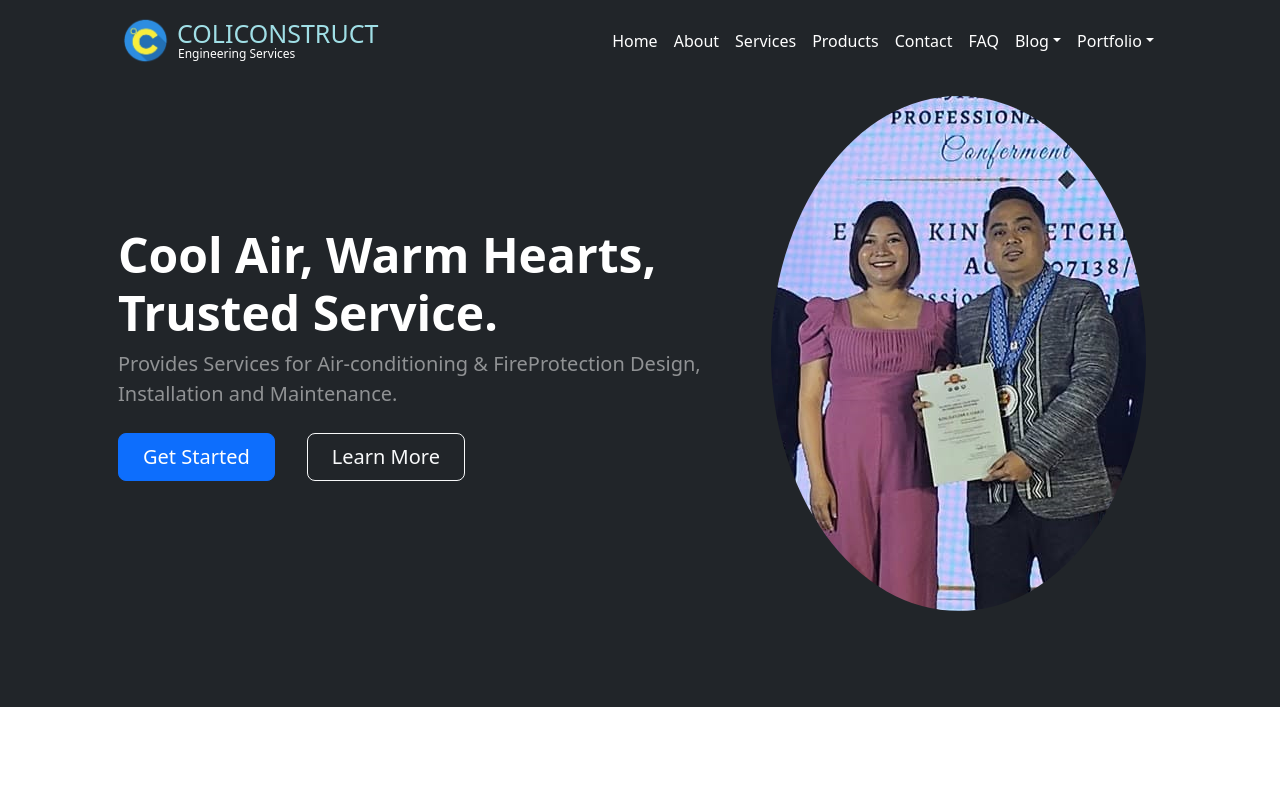
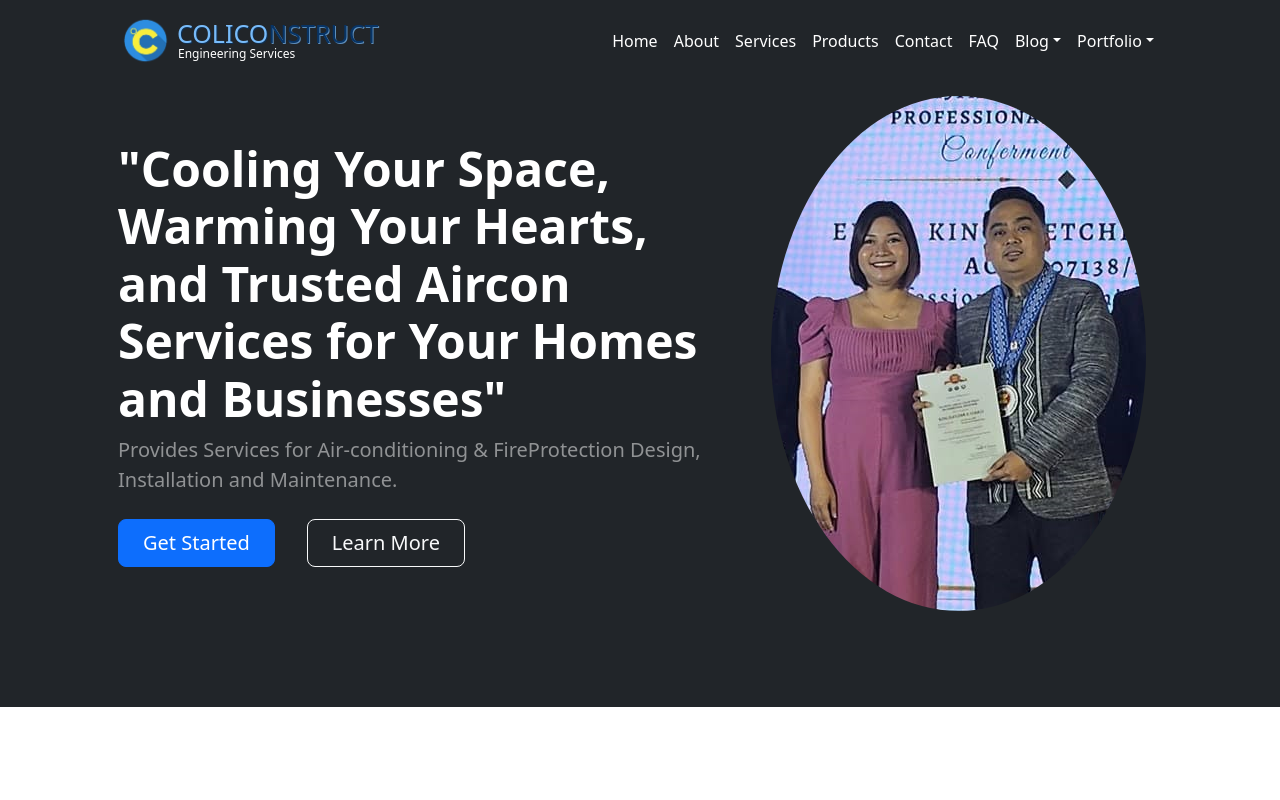
Before and after one commit to mldev001/coliconstruct, a plain HTML site: page index.html in a window 1280 px wide. Shown: the top 800 px of the page. Drawn offline with nearby package versions, Linux system fonts and the light colour scheme.

Commit message:
navbar text colors fixed

```diff
--- a/css/cutomstyle.css
+++ b/css/cutomstyle.css
@@ -1,3 +1,22 @@
+/* coliconstruct color pallete */
+:root{
+    --primary-skyblue:#78bbf9;
+    --primary-darkblue:#083465;
+    #87788c
+
+}
+
+.text-color-skyblue{
+    color:var(--primary-skyblue);
+    text-shadow: 1px 1px rgba(8,52,101,0.7);
+}
+
+.text-color-darkblue{
+    color:var(--primary-darkblue);
+    text-shadow: 1px 1px rgba(120,187,249,0.7);
+}
+
+
 .custom-nav-href{
     display:flex;
 
@@ -11,6 +30,7 @@
     line-height: 0.8;
     padding-top:10px;
     text-align: left;
+    /* text-shadow: 1px 1px rgba(120,187,249,0.7); */
 }
 .logo-text1{
     font-weight: 500;
--- a/index.html
+++ b/index.html
@@ -23,7 +23,7 @@
                     <a class="navbar-brand custom-nav-href nav-logo" href="index.html">
                         <img src="assets/company-logo2.png" width="55px" height="55px">
                         <div class="logo-text">
-                            <p class="logo-text1"><span style="color:#a0dfe6;">COLICONSTRUCT</span></p>
+                            <p class="logo-text1"><span class="text-color-skyblue">COLICO</span><span class="text-color-darkblue">NSTRUCT</span></p>
                             <span class="logo-text2">Engineering Services</span>
                         </div>
                     </a>
@@ -61,7 +61,7 @@
                     <div class="row gx-5 align-items-center justify-content-center">
                         <div class="col-lg-8 col-xl-7 col-xxl-6">
                             <div class="my-5 text-center text-xl-start">
-                                <h1 class="display-5 fw-bolder text-white mb-2">Cool Air, Warm Hearts, Trusted Service.</h1>
+                                <h1 class="display-5 fw-bolder text-white mb-2">"Cooling Your Space, Warming Your Hearts, and Trusted Aircon Services for Your Homes and Businesses"</h1>
                                 <p class="lead fw-normal text-white-50 mb-4">Provides Services for Air-conditioning & FireProtection Design, Installation and Maintenance.</p>
                                 <div class="d-grid gap-3 d-sm-flex justify-content-sm-center justify-content-xl-start">
                                     <a class="btn btn-primary btn-lg px-4 me-sm-3" href="#features">Get Started</a>
```
Also changed, not shown: 1 other file.
